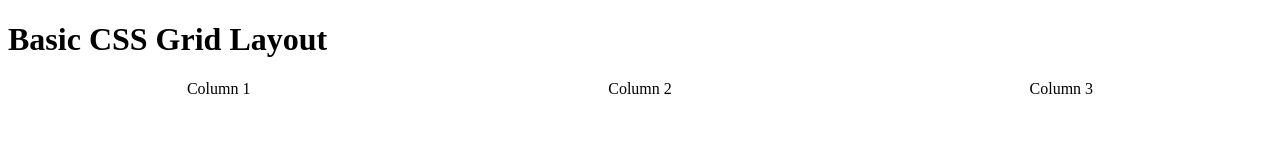
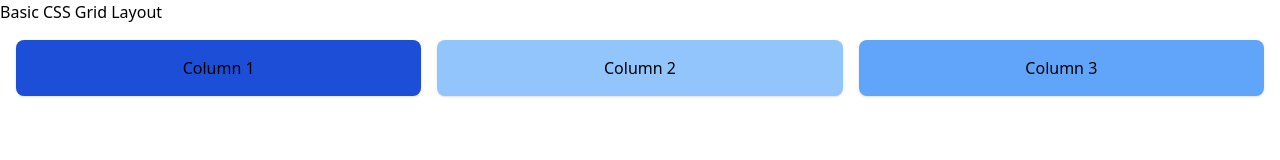
Before and after one commit to Trevorjohnpaul/alx-intermediate-frontend, a plain HTML site: page 0x02-tailwind-css/1-index.html in a window 1280 px wide. Drawn offline with nearby package versions, Linux system fonts and the light colour scheme; files that its build step writes are made by us from their sources.

Commit message:
feat :correction

```diff
--- a/0x02-tailwind-css/1-index.html
+++ b/0x02-tailwind-css/1-index.html
@@ -3,7 +3,9 @@
   <head>
     <meta charset="UTF-8" />
     <meta name="viewport" content="width=device-width, initial-scale=1.0" />
-    <link href="./output.css" rel="stylesheet" />
+    <!-- <link href="./src/output.css" rel="stylesheet" /> -->
+    <script src="https://cdn.tailwindcss.com"></script>
+
     <title>Basic CSS Grid Layout</title>
   </head>
   <body>
@@ -12,7 +14,9 @@
     </header>
 
     <main class="grid grid-cols-3 gap-4 p-4">
-      <div class="bg-blue-200 p-4 text-center rounded-lg shadow">Column 1</div>
+      <div class="bg-blue-700 p-4 text-center rounded-lg shadow bg-red-50s0">
+        Column 1
+      </div>
       <div class="bg-blue-300 p-4 text-center rounded-lg shadow">Column 2</div>
       <div class="bg-blue-400 p-4 text-center rounded-lg shadow">Column 3</div>
     </main>
```
